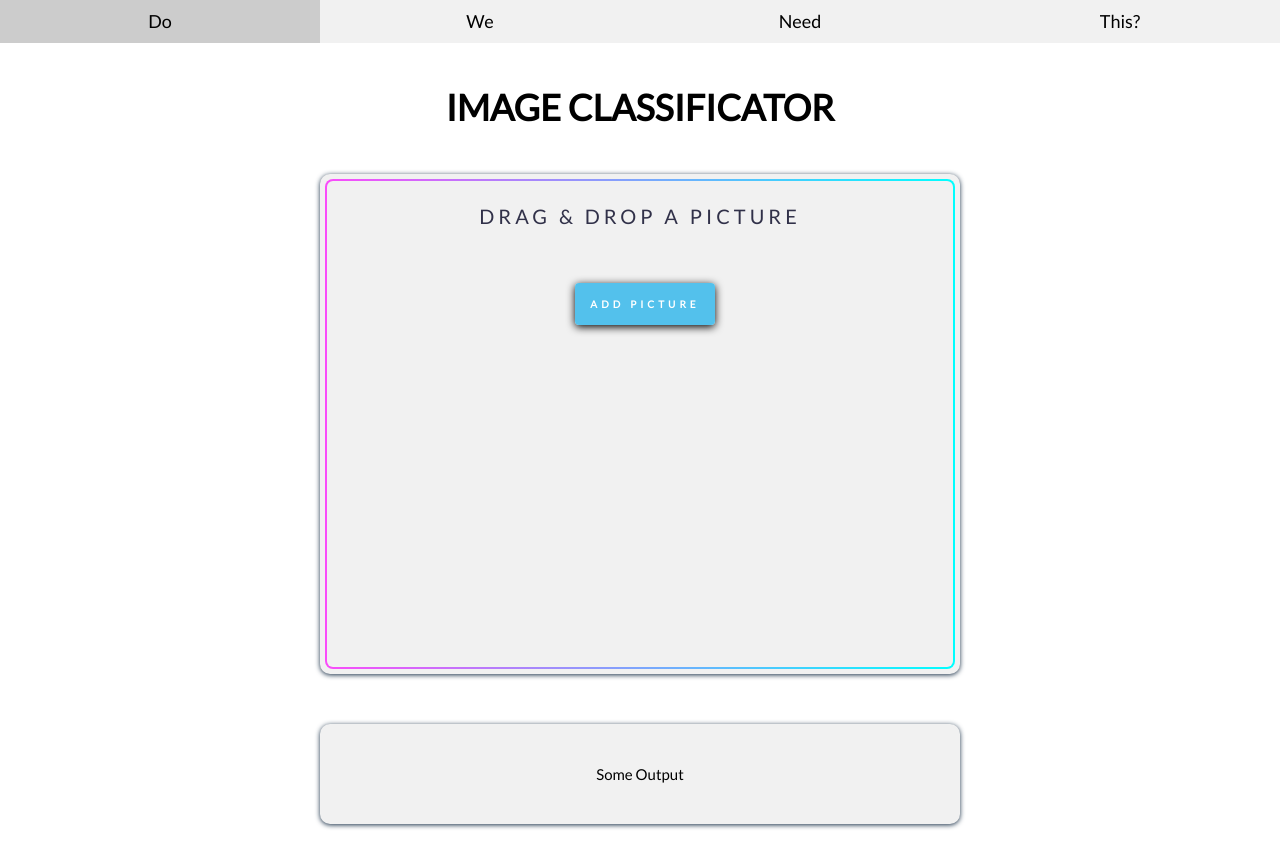
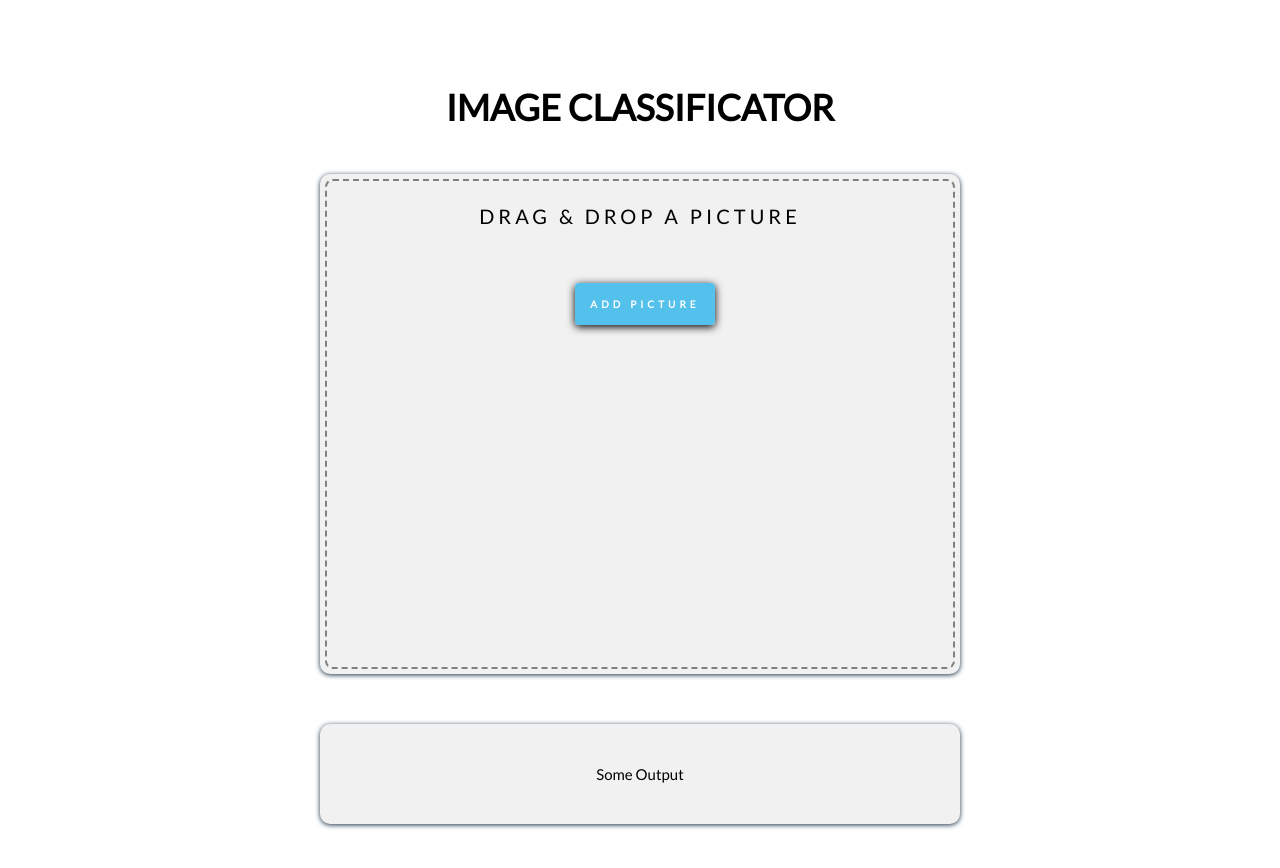
Before and after one commit to zottelsheep/meds_cloud_7, a Flask app: page / in a window 1280 px wide. Shown: the top 868 px of the page. Run offline with Flask 2, Linux system fonts and the light colour scheme; some libraries are stand-ins or nearby versions.

Commit message:
Feat: Improved drag & drop area

```diff
--- a/classifier_frontend/static/script.js
+++ b/classifier_frontend/static/script.js
@@ -1,15 +1,60 @@
 const target = document.getElementById("drop_target");
+const containerTarget = document.getElementById("target_container");
 const dragText = document.getElementById("drag_header");
 const testIcon = document.getElementById("some_test");
+const inputButton = document.getElementById("input");
 
 function drag_over() {
     dragText.textContent = "Release to upload";
     target.classList.add("active");
+    containerTarget.classList.add("active");
     testIcon.trigger = "loop";
 }
 
 function drag_leave() {
     dragText.textContent = "Drag & drop a picture";
     target.classList.remove("active");
-    testIcon.trigger = "empty"
+    containerTarget.classList.remove("active");
+    testIcon.trigger = "empty";
 }
+
+function upload_file(event) {
+    dragText.textContent = "Drag & drop a picture";
+    target.classList.remove("active");
+    testIcon.trigger = "empty";
+
+    file = event.dataTransfer.files[0];
+
+    let fileType = file.type;
+
+    let validExtensions = ['image/jpeg', 'image/jpg', 'image/png'];
+
+    let loadIcon = `<script src="https://cdn.lordicon.com/fudrjiwc.js"></script>
+    <lord-icon
+        src="https://cdn.lordicon.com/dpinvufc.json"
+        trigger="loop"
+        style="width:250px;height:250px;margin-top:80px;color="#53c1ec";>
+    </lord-icon><p>Classification in progress ...</p>`;
+
+    target.innerHTML = loadIcon;
+
+    // if (validExtensions.includes(fileType)) {
+    //     let fileReader = new FileReader();
+
+    //     fileReader.onload = () => {
+    //         let fileURL = fileReader.result;
+    //         let imgTag = `<img src="${fileURL}" alt="">`;
+    //         target.innerHTML = imgTag;
+    //         //containerTarget.innerHTML = imgTag;
+    //     }
+
+    //     fileReader.readAsDataURL(file);
+    // } else {
+    //     alert('The uploaded file is not an image!')
+    //     target.classList.remove("active");
+    // }
+}
+
+function file_explorer() {
+    inputButton.click();
+}
--- a/classifier_frontend/static/style.css
+++ b/classifier_frontend/static/style.css
@@ -34,11 +34,16 @@ h1 {
     place-items: center;
     width: 100%;
     height: 100%;
-    background:
+
+    /* For a border with gradient color */
+    /*background:
         linear-gradient(rgb(241, 241, 241) 0 0) padding-box,
         linear-gradient(to right, rgb(250, 76, 250), cyan) border-box;
     color: #313149;
-    border: 2px solid transparent;
+    border: 2px solid transparent;*/
+
+    border: 2px dashed;
+    border-color: grey;
     border-radius: 8px;
     display: inline-block;
     /*margin: 75px 0;*/
@@ -121,3 +126,14 @@ input[type="file"] {
     border: 2px solid transparent;
     border-radius: 8px;
 } */
+
+#drop_target.active {
+    border: 2px solid;
+    border-color: rgb(83, 193, 236);
+}
+
+#target_container img {
+    width: 100%;
+    height: 100%;
+    object-fit: cover;
+}
--- a/classifier_frontend/templates/index.html
+++ b/classifier_frontend/templates/index.html
@@ -16,7 +16,7 @@
 
     <main>
         <!-- Links (sit on top) -->
-        <div class="w3-top">
+        <!-- div class="w3-top">
             <div class="w3-row w3-large w3-light-grey">
                 <div class="w3-col s3">
                     <a href="#information" class="w3-button w3-block">Do</a>
@@ -31,14 +31,14 @@
                     <a href="#" class="w3-button w3-block">This?</a>
                 </div>
             </div>
-        </div>
+        </div -->
 
         <h1>Image Classificator</h1>
 
         <!-- Content -->
         <div class="content">
 
-            <div class="border_container">
+            <div class="border_container" id="target_container">
                 <div class="drag_file_zone" id="drop_target" onclick="file_explorer();" ondrop="upload_file(event)"
                     ondragover="drag_over(); return false;" ondragleave="drag_leave();" style="text-align: center;">
 
@@ -47,9 +47,13 @@
                     </div>
 
                     <div class="icon">
-                        <script src="https://cdn.lordicon.com/fudrjiwc.js"></script>
+                        <!-- script src="https://cdn.lordicon.com/fudrjiwc.js"></script>
                         <lord-icon id="some_test" src="https://cdn.lordicon.com/brtridhw.json"
                             colors="primary:#4be1ec,secondary:#cb5eee" style="width:250px;height:250px">
+                        </lord-icon -->
+                        <script src="https://cdn.lordicon.com/fudrjiwc.js"></script>
+                        <lord-icon id="some_test" src="https://cdn.lordicon.com/fgkmrslx.json"
+                            colors="primary:#53c1ec,secondary:#53c1ec" style="width:250px;height:250px">
                         </lord-icon>
                     </div>
 
```
